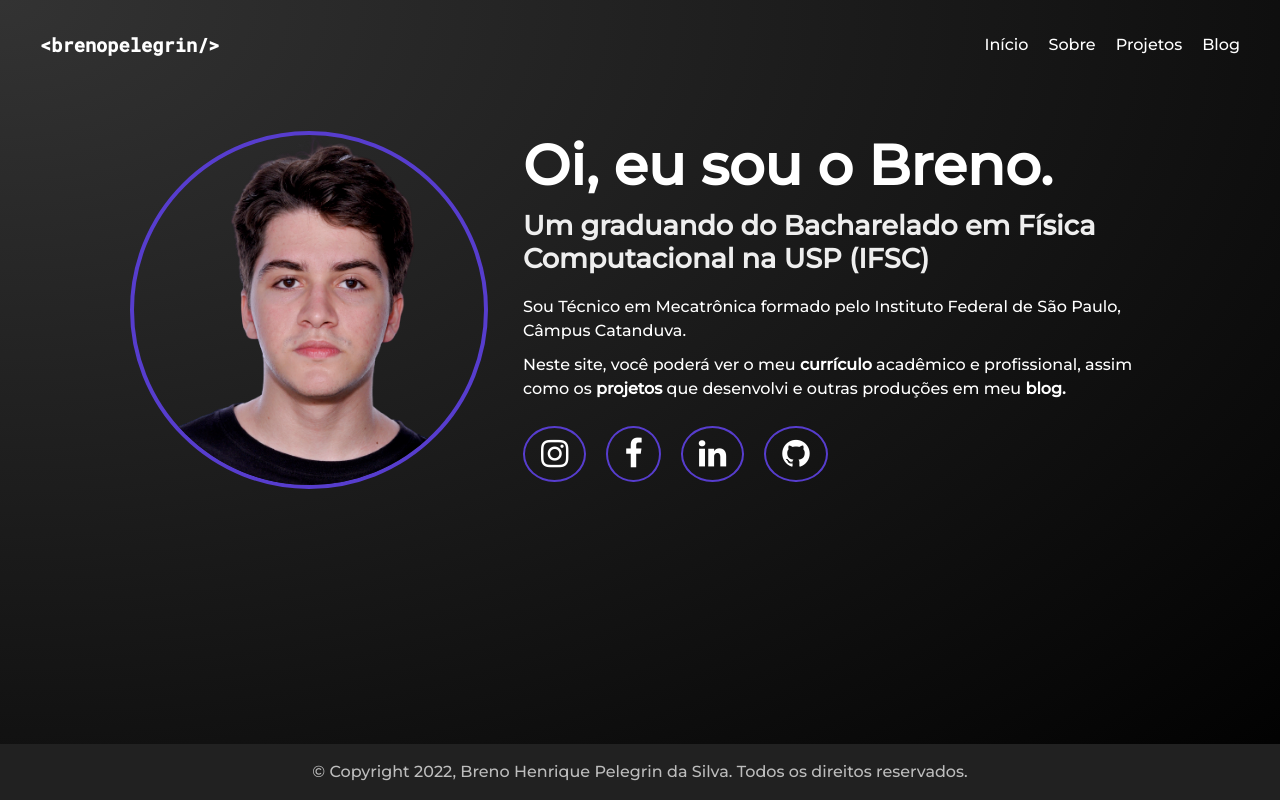
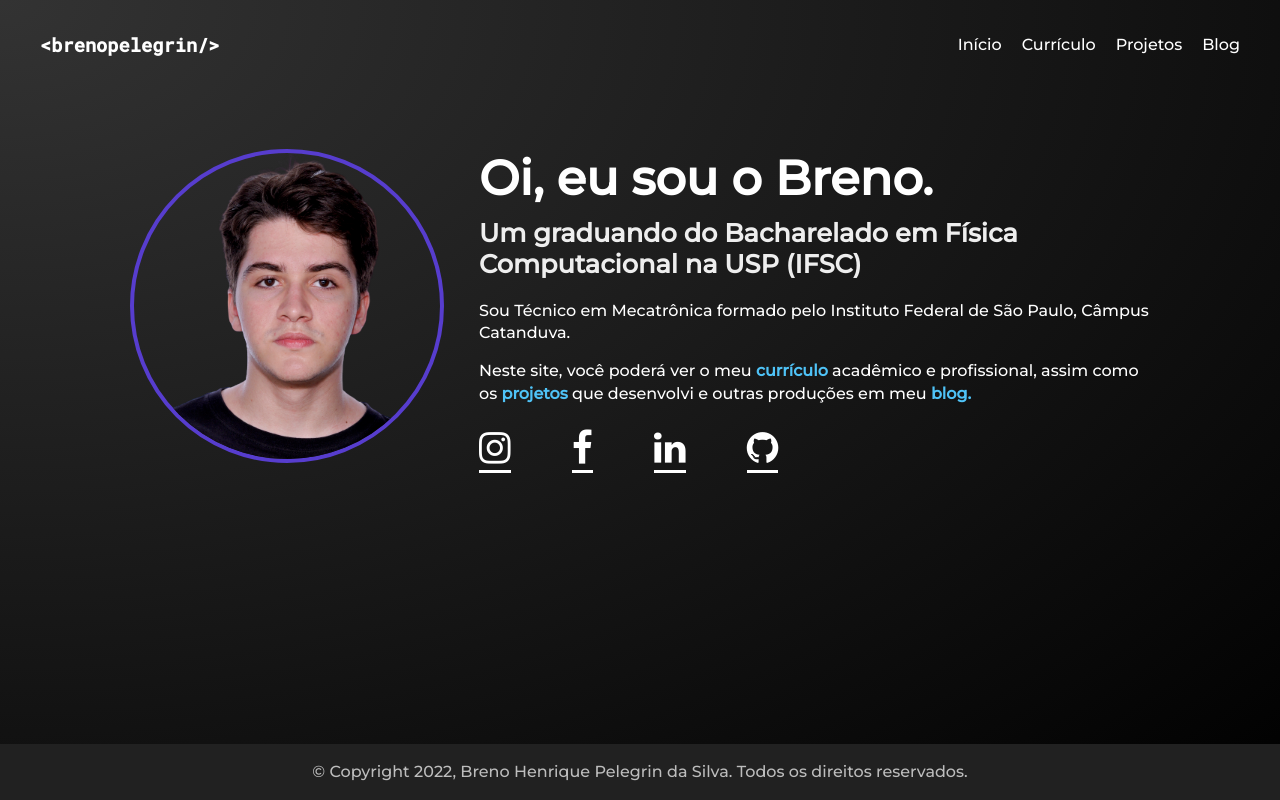
Before and after one commit to brenopelegrin/brenopelegrin.github.io, a Gatsby site: page / in a window 1280 px wide. Built offline with nearby package versions, Linux system fonts and the light colour scheme; Gatsby itself is replaced by a stand-in of ours.

Commit message:
Update styles

```diff
--- a/src/components/Navbar.js
+++ b/src/components/Navbar.js
@@ -7,7 +7,7 @@ export default function Navbar() {
         <h3>&lt;brenopelegrin/&gt;</h3>
         <div className="links">
             <Link to="/">Início </Link>
-            <Link to="/about">Sobre </Link>
+            <Link to="/about">Currículo </Link>
             <Link to="/projects">Projetos </Link>
             <Link to="/blog">Blog </Link>
         </div>
--- a/src/pages/index.js
+++ b/src/pages/index.js
@@ -12,11 +12,12 @@ export default function Home() {
           <h1>Oi, eu sou o Breno.</h1>
           <h2>Um graduando do Bacharelado em Física Computacional na USP (IFSC)</h2>
           <p>Sou Técnico em Mecatrônica formado pelo Instituto Federal de São Paulo, Câmpus Catanduva.</p>
-          <p>Neste site, você poderá ver o meu <b>currículo</b> acadêmico e profissional, assim como os <b>projetos</b> que desenvolvi e outras produções em meu <b>blog.</b></p>
-          <Link className={styles.btn_icon} to="https://instagram.com/brenopelegrin"><i class="fa fa-instagram fa-2x"></i></Link>
-          <Link className={styles.btn_icon} to="https://facebook.com/brenopelegrin"><i class="fa fa-facebook fa-2x"></i></Link>
-          <Link className={styles.btn_icon} to="https://linkedin.com/in/brenopelegrin"><i class="fa fa-linkedin fa-2x"></i></Link>
-          <Link className={styles.btn_icon} to="https://github.com/brenopelegrin"><i class="fa fa-github fa-2x"></i></Link>
+          <p>Neste site, você poderá ver o meu <b><span class="blue">currículo</span></b> acadêmico e profissional,
+          assim como os <b><span class="blue">projetos</span></b> que desenvolvi e outras produções em meu <b><span class="blue">blog.</span></b></p>
+          <Link to="https://instagram.com/brenopelegrin"><i class="fa fa-instagram fa-2x"></i></Link>
+          <Link to="https://facebook.com/brenopelegrin"><i class="fa fa-facebook fa-2x"></i></Link>
+          <Link to="https://linkedin.com/in/brenopelegrin"><i class="fa fa-linkedin fa-2x"></i></Link>
+          <Link to="https://github.com/brenopelegrin"><i class="fa fa-github fa-2x"></i></Link>
         </div>
       </section>
     </Layout>
--- a/src/styles/global.css
+++ b/src/styles/global.css
@@ -71,3 +71,18 @@ footer {
     background: #212121;
     text-align: center;
 }
+
+span.pink {
+  color: #9575cd;
+  background: none;
+}
+
+span.blue {
+  color: #4fc3f7;
+  background: none;
+}
+
+span.highlight {
+  color: rgb(87, 61, 206);
+  background: none;
+}
--- a/src/styles/home.module.css
+++ b/src/styles/home.module.css
@@ -1,15 +1,14 @@
 .header {
-  margin-top: auto;
   display: grid;
   width: 85%;
   margin: 0 auto;
   align-items: center;
-  padding: 30px 0;
+  padding: 4% 0;
 }
 
 .header img {
-  width: 350px;
-  height: 350px;
+  width: 30%;
+  height: 30%;
   display: inline-block;
   border-radius: 50%;
   float: left;
@@ -21,26 +20,18 @@
 }
 
 .header h1 {
-  font-size: 3.5em;
-  margin-bottom: 10px;
+  font-size: 300%;
+  margin-bottom: 1%;
 }
 
 .header h2 {
   color: #eeeeee;
-  font-size: 1.7em;
-  margin-bottom: 20px;
-}
-
-.header h3 {
-  margin-top: 40px;
-  font-size: 1.5em;
-  font-weight: 400;
-  margin-bottom: 20px;
+  font-size: 160%;
+  margin-bottom: 2%;
 }
 
 .header p {
-  margin: 10px auto;
-  line-height: 1.5em;
+  line-height: 140%;
 }
 
 .btn {
@@ -54,11 +45,6 @@
   margin-right: 20px;
   font-weight: 500;
   text-align: center;
-}
-
-.btn:hover{
-  background: rgb(87, 61, 206);
-  color: white;
 }
 
 .btn_icon {
@@ -77,26 +63,24 @@
   color: white;
 }
 
-.btn2 {
-  display:inline-block;
-	text-decoration:none;
-
-	color: white;
-	background-color:transparent;
-	border:1px solid rgb(87, 61, 206);;
-	border-radius:100px;
-
-	padding: .3em 1.2em;
-  margin-top: 30px;
-	margin:5px;
-
-	background-size: 200% 100%;
-	background-image: linear-gradient(to right, transparent 50%, rgba(28, 190, 131, 1) 50%);
-	transition: background-position .3s cubic-bezier(0.19, 1, 0.22, 1) .1s, color .5s ease 0s, background-color .5s ease;
+.btn:hover{
+  background: rgb(87, 61, 206);
+  color: white;
 }
 
-.btn2:hover{
-	color:rgba(255, 255, 255, 1);
-	background-color:rgb(14, 0, 78);;
-	background-position: -100% 100%;
+.header a i {
+  display: inline-block;
+  width: auto;
+  height: auto;
+  margin-top: 0.5%;
+  margin-right: 6%;
+  font-size: 230%;
+  font-weight: 1000px;
+  color: #ffff;
+  line-height: 120%;
+  border-bottom: 3px solid rgb(255, 255, 255);
 }
+.header a i:hover{
+  color: rgb(87, 61, 206);
+  border-color: rgb(87, 61, 206);
+}
```
